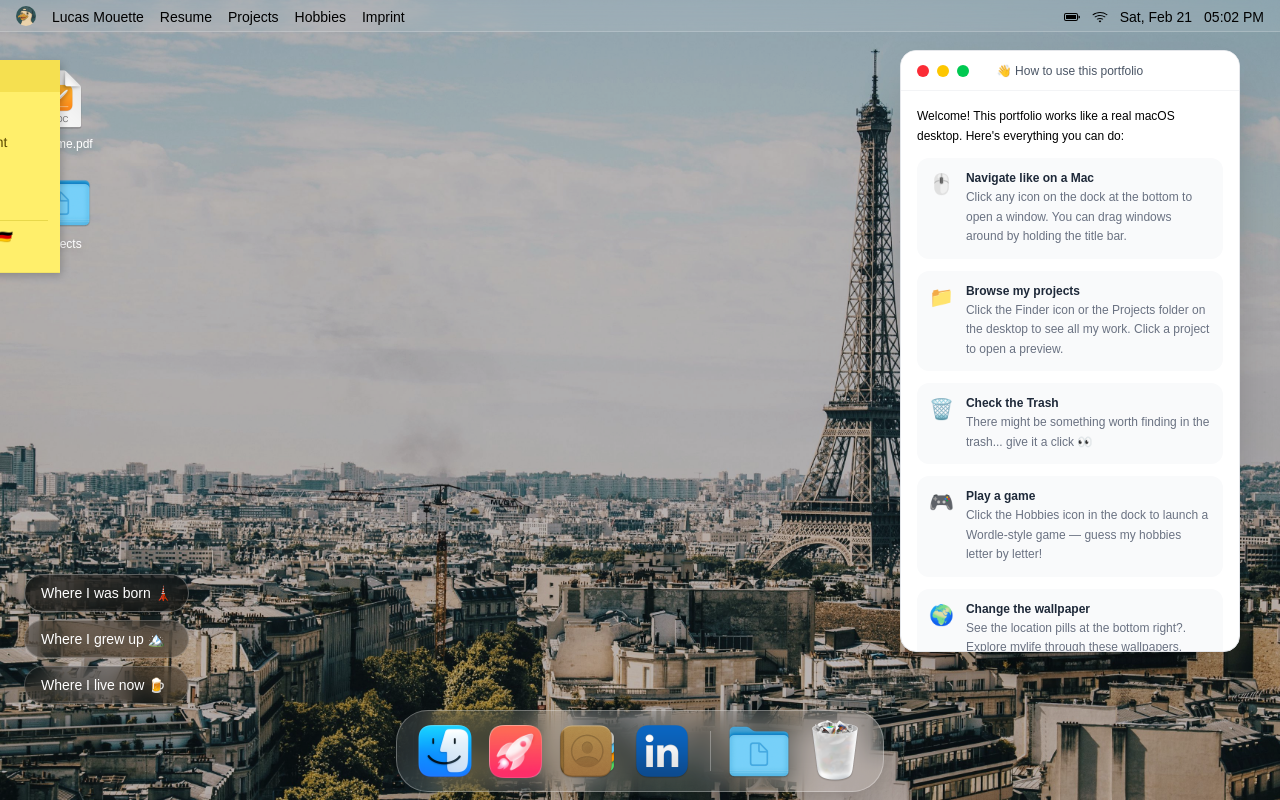
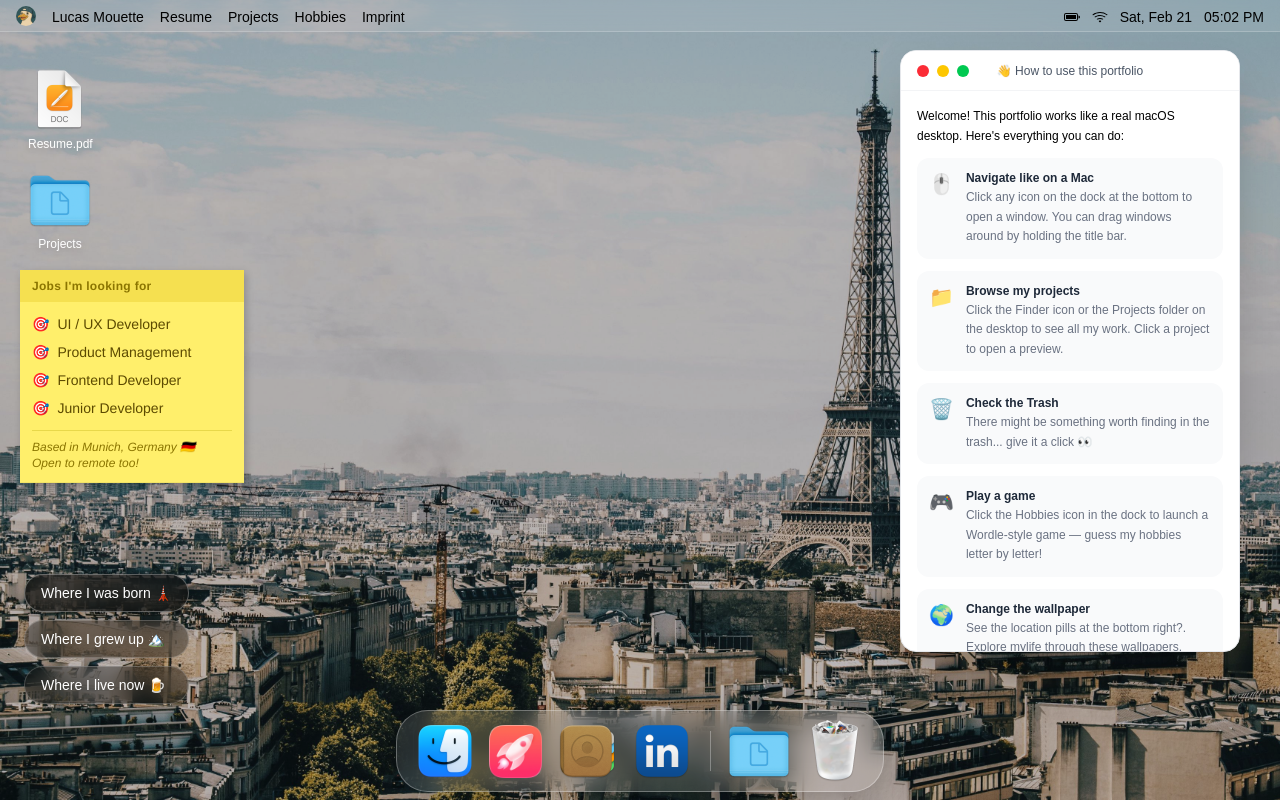
Before and after one commit to lucasmouette/mac_portfolio, a Next.js app: page / in a window 1280 px wide. Built offline with nearby package versions, Linux system fonts and the light colour scheme.

Commit message:
refactor position of sticky note

```diff
--- a/components/StickyNote.tsx
+++ b/components/StickyNote.tsx
@@ -3,7 +3,7 @@
 import { useState, useRef, useCallback } from "react"
 
 export default function StickyNote() {
-    const [position, setPosition] = useState({ x: -1200, y: 0 })
+    const [position, setPosition] = useState({ x: 0, y: 0 })
     const isDragging = useRef(false)
     const dragStart = useRef({ x: 0, y: 0 })
 
@@ -36,8 +36,8 @@ export default function StickyNote() {
         <div
             className="fixed z-20 w-56"
             style={{
-                top: "60px",
-                right: "20px",
+                top: "270px",
+                left: "20px",
                 transform: `translate(${position.x}px, ${position.y}px)`,
             }}
         >
```
